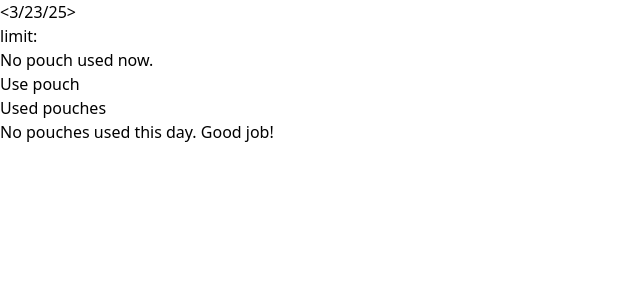
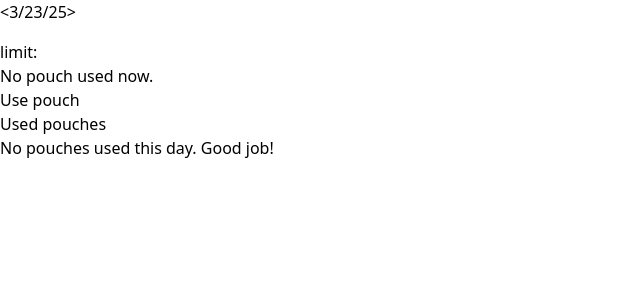
Before and after one commit to bartoszOsn/nicotine-quit-helper, an Angular app: page / in a window 1280 px wide. Shown: the top 300 px of the page, without its empty margins (0-640 px from the left). Built offline with nearby package versions, Linux system fonts and the light colour scheme.

Commit message:
App shell

```diff
--- /dev/null
+++ b/src/ui/common/app-shell/AppShellComponent.html
@@ -0,0 +1,6 @@
+<div class="flex-grow-0 flex-shrink-0">
+    <ng-content select="[app-header]" />
+</div>
+<div class="flex-grow-1 flex-shrink-1 overflow-y-auto pt-4">
+    <ng-content />
+</div>
--- /dev/null
+++ b/src/ui/common/app-shell/AppShellComponent.ts
@@ -0,0 +1,12 @@
+import { Component } from '@angular/core';
+import { setHostClasses } from '../../../util/setHostClasses';
+
+@Component({
+	selector: 'app-shell',
+	templateUrl: 'AppShellComponent.html'
+})
+export class AppShellComponent {
+	constructor() {
+		setHostClasses('flex flex-col w-full h-screen overflow-hidden');
+	}
+}
--- a/src/ui/home/HomeRootComponent.html
+++ b/src/ui/home/HomeRootComponent.html
@@ -1,4 +1,5 @@
-<home-day-selector />
+<app-shell>
+    <home-day-selector app-header />
     @switch (selectedDayTimeState$ | async) {
         @case (DayTimeState.PAST) {
             <past-view />
@@ -10,3 +11,4 @@
             <future-view />
         }
     }
+</app-shell>
--- a/src/ui/home/HomeRootComponent.ts
+++ b/src/ui/home/HomeRootComponent.ts
@@ -6,6 +6,7 @@ import { DayTimeState } from '../../api/model/DayTimeState';
 import { PastViewComponent } from './views/past-view/PastViewComponent';
 import { PresentViewComponent } from './views/present-view/PresentViewComponent';
 import { FutureViewComponent } from './views/future-view/FutureViewComponent';
+import { AppShellComponent } from '../common/app-shell/AppShellComponent';
 
 @Component({
 	selector: 'home-root',
@@ -15,7 +16,8 @@ import { FutureViewComponent } from './views/future-view/FutureViewComponent';
 		AsyncPipe,
 		PastViewComponent,
 		PresentViewComponent,
-		FutureViewComponent
+		FutureViewComponent,
+		AppShellComponent
 	]
 })
 export class HomeRootComponent {
--- /dev/null
+++ b/src/util/setHostClasses.ts
@@ -0,0 +1,12 @@
+import { ElementRef, inject, Renderer2 } from '@angular/core';
+
+export function setHostClasses(...classes: Array<string>): void {
+	const elementRef = inject(ElementRef);
+	const renderer = inject(Renderer2);
+
+	const splitClasses = classes.map(className => className.split(/\s+/)).flat();
+
+	splitClasses.forEach(className => {
+		renderer.addClass(elementRef.nativeElement, className);
+	});
+}
```
Lines whose indentation alone changed are shown as unchanged.
